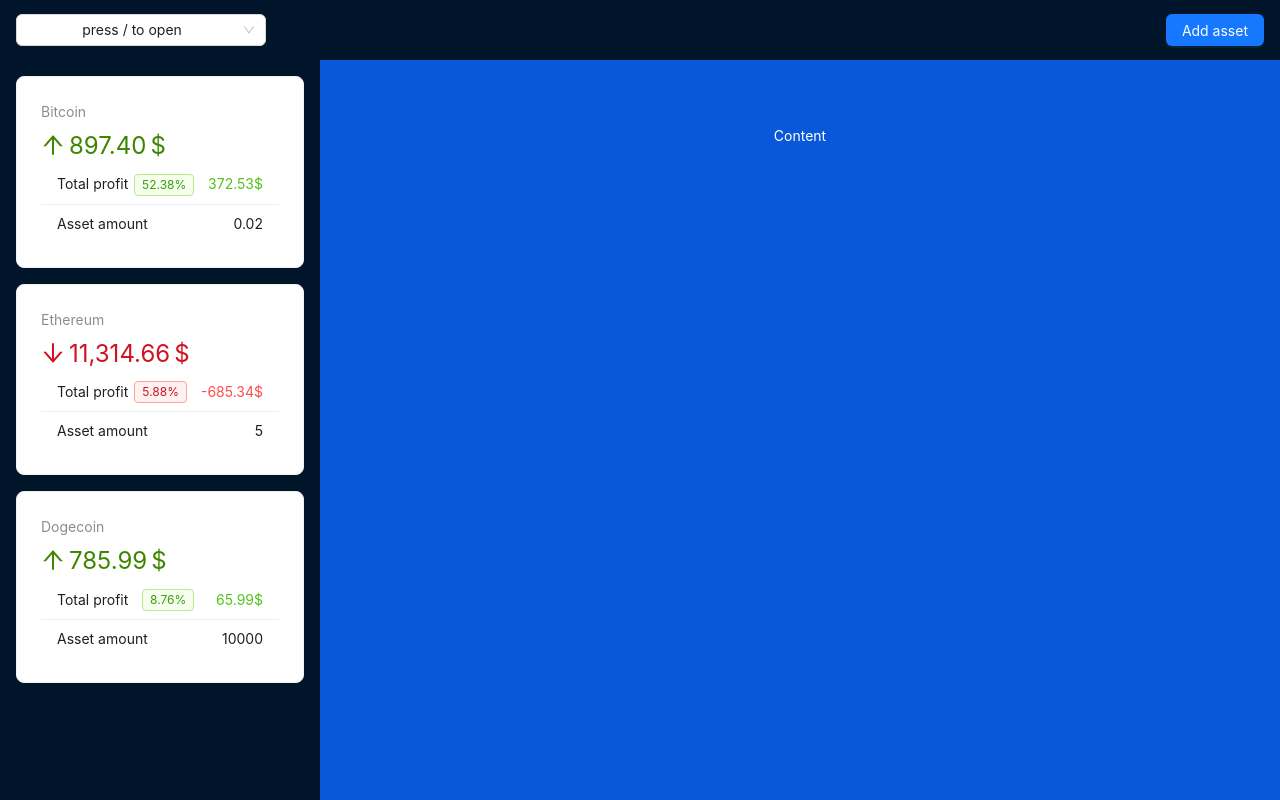
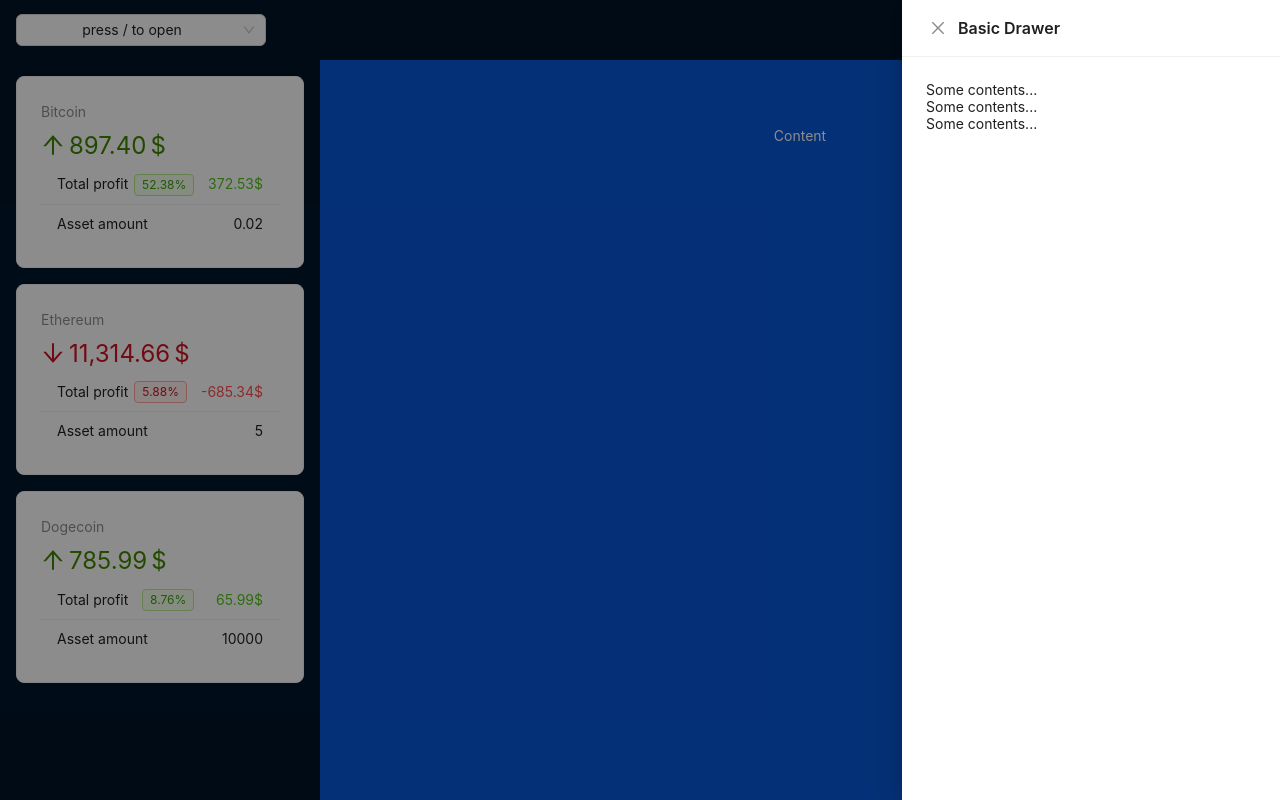
Before and after one commit to stepGT/this_react_crypto, a React (Vite) app: page / in a window 1280 px wide. Both pictures are taken after a click on the button "Add asset". Built offline with nearby package versions, Linux system fonts and the light colour scheme.

Commit message:
Added Drawer

```diff
--- a/src/components/layout/AppHeader.tsx
+++ b/src/components/layout/AppHeader.tsx
@@ -1,6 +1,6 @@
-import { Button, Layout, Select, Space, Modal } from 'antd';
+import { Button, Layout, Select, Space, Modal, Drawer } from 'antd';
 import { useCrypto } from '../../context/crypto-context';
-import { useEffect, useState } from 'react';
+import { FC, useEffect, useState } from 'react';
 import CoinInfoModal from '../CoinInfoModal';
 import { TCryptoData } from '../../data';
 
@@ -14,11 +14,20 @@ const headerStyle: React.CSSProperties = {
   alignItems: 'center',
 };
 
-const AppHeader = () => {
+const AppHeader:FC = () => {
   const [select, setSelect] = useState<boolean>(false);
   const [modal, setModal] = useState<boolean>(false);
   const [coin, setCoin] = useState<TCryptoData>();
+  const [open, setOpen] = useState<boolean>(false);
   const { crypto } = useCrypto();
+
+  const showDrawer = () => {
+    setOpen(true);
+  };
+
+  const onClose = () => {
+    setOpen(false);
+  };
 
   const handleSelect = (value: string) => {
     setCoin(crypto?.result.find((c) => c.id === value));
@@ -53,7 +62,9 @@ const AppHeader = () => {
           </Space>
         )}
       />
-      <Button type="primary">Add asset</Button>
+      <Button onClick={() => showDrawer()} type="primary">
+        Add asset
+      </Button>
       <Modal
         open={modal}
         footer={null}
@@ -61,6 +72,11 @@ const AppHeader = () => {
         onCancel={() => setModal(false)}>
         <CoinInfoModal name={coin?.name} />
       </Modal>
+      <Drawer title="Basic Drawer" onClose={onClose} open={open}>
+        <p>Some contents...</p>
+        <p>Some contents...</p>
+        <p>Some contents...</p>
+      </Drawer>
     </Layout.Header>
   );
 };
```
